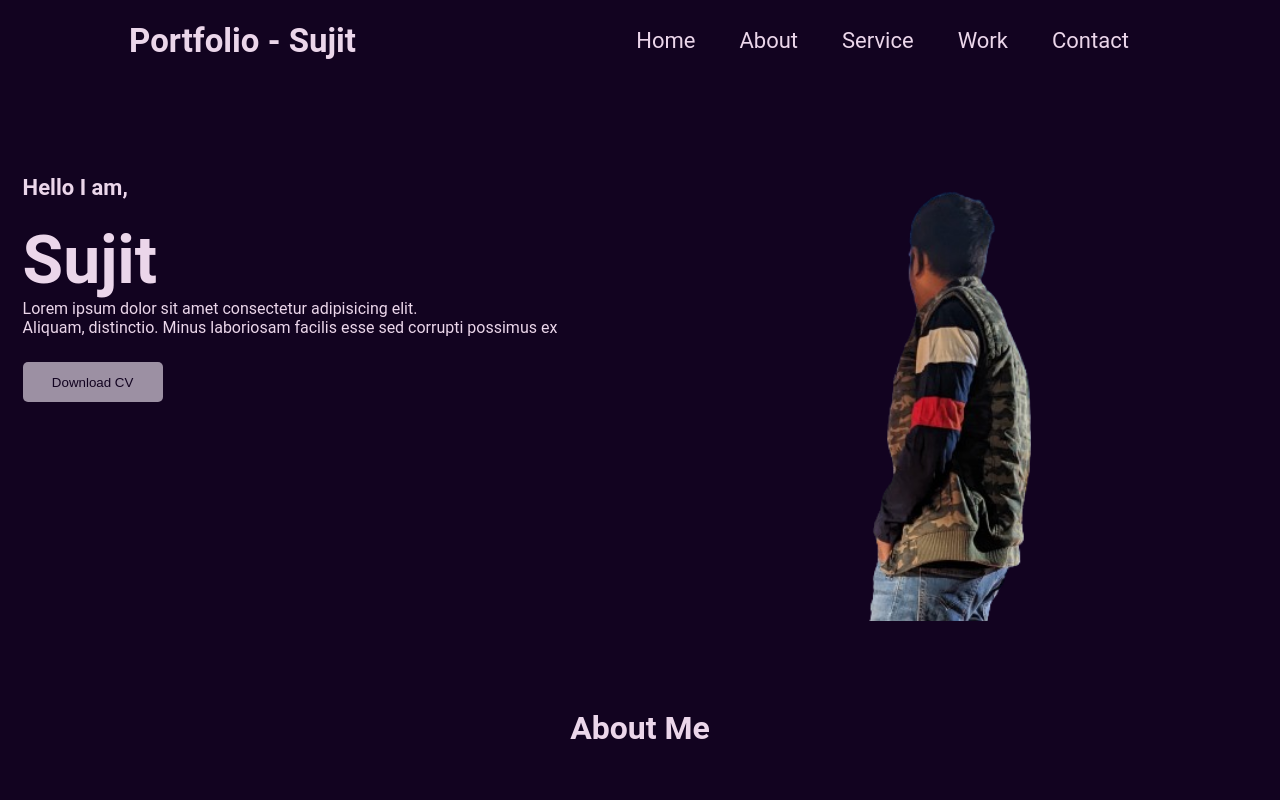
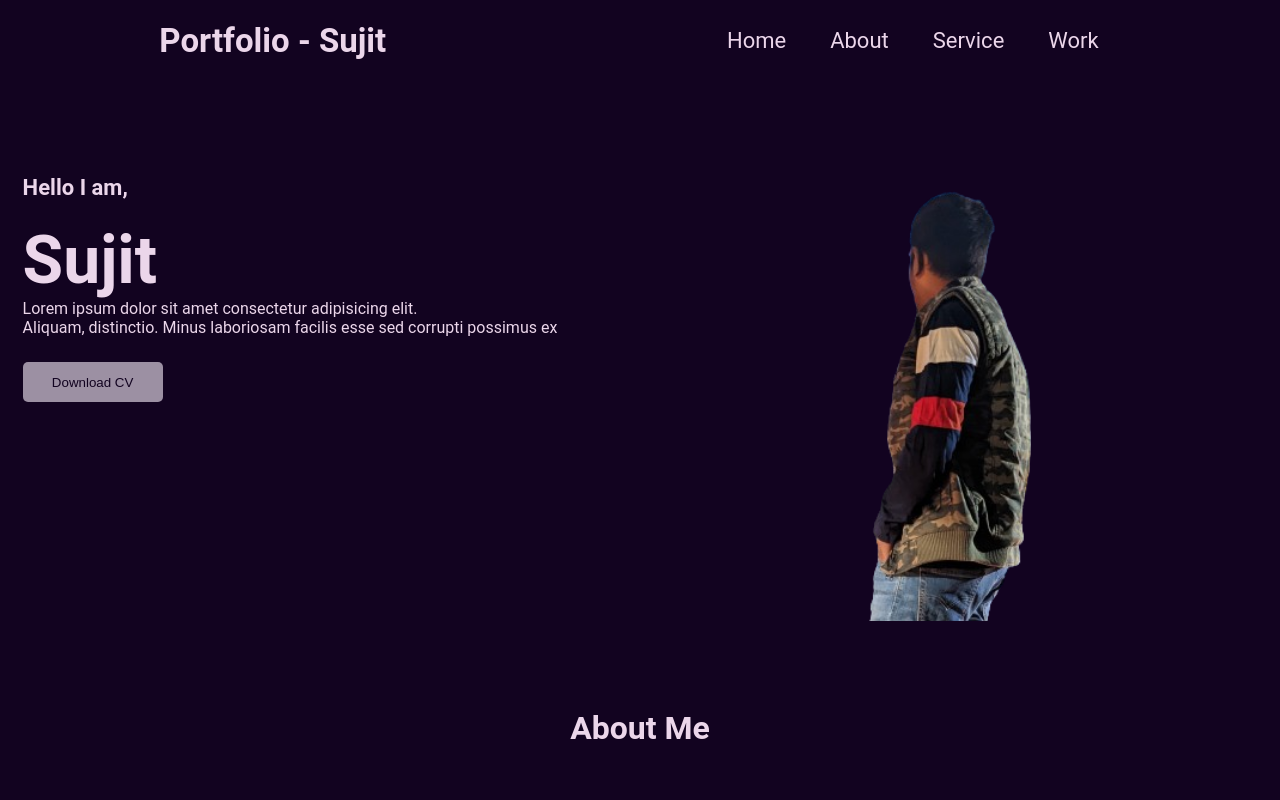
Before and after one commit to sujitsingh08rdm/portfolio-newSuijt, a plain HTML site: page index.html in a window 1280 px wide. Shown: the top 800 px of the page. Drawn offline with Linux system fonts and the light colour scheme.

Commit message:
Update index.html

```diff
--- a/index.html
+++ b/index.html
@@ -21,7 +21,7 @@
           <li><a href="#about">About</a></li>
           <li><a href="#service">Service</a></li>
           <li><a href="#work">Work</a></li>
-          <li><a href="#contact" class="contacts">Contact</a></li>
+<!--           <li><a href="#contact" class="contacts">Contact</a></li> -->
         </ul>
 
         <!-- <i id="bar" class="fa-solid fa-bars"></i> -->
```
